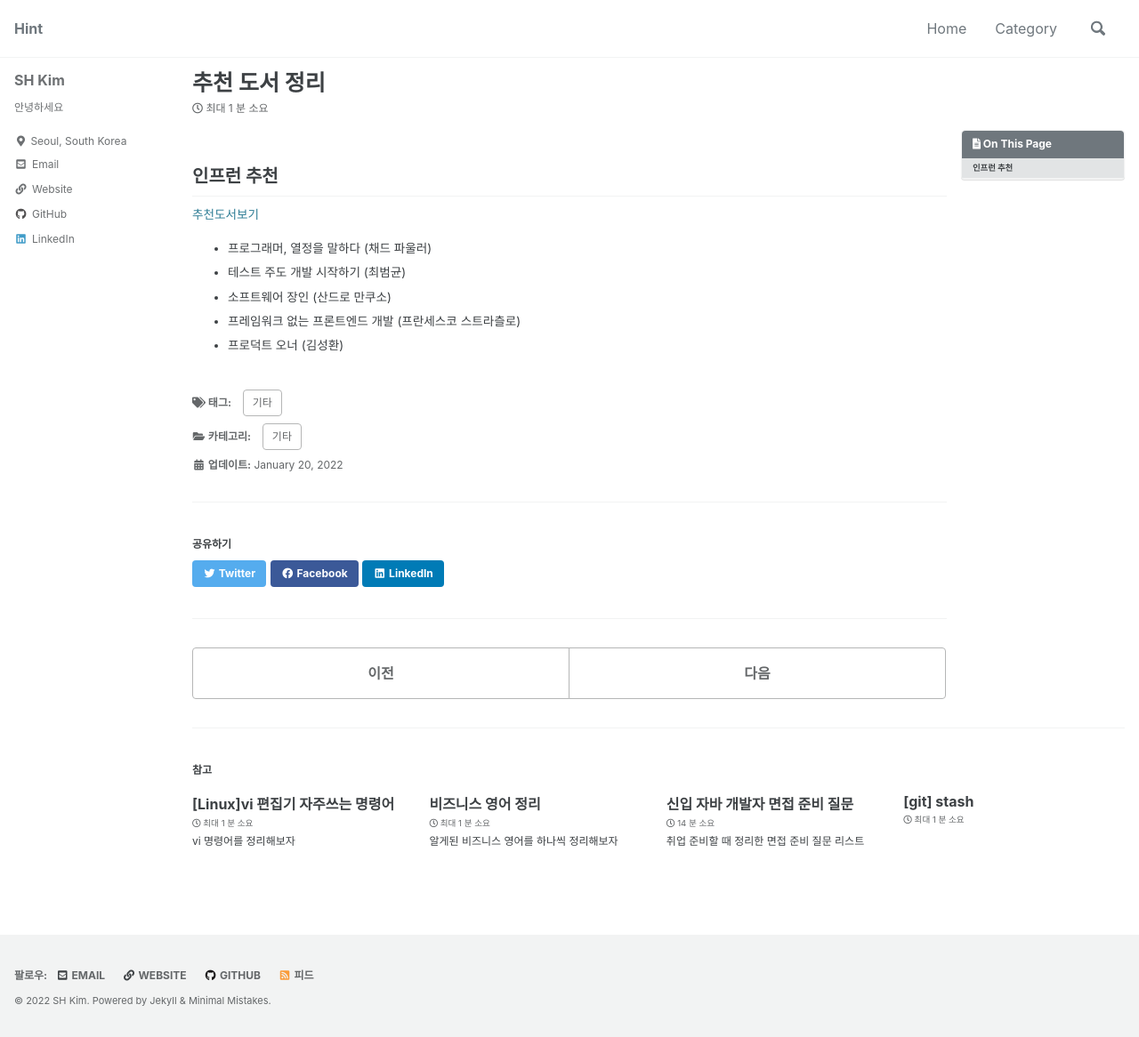
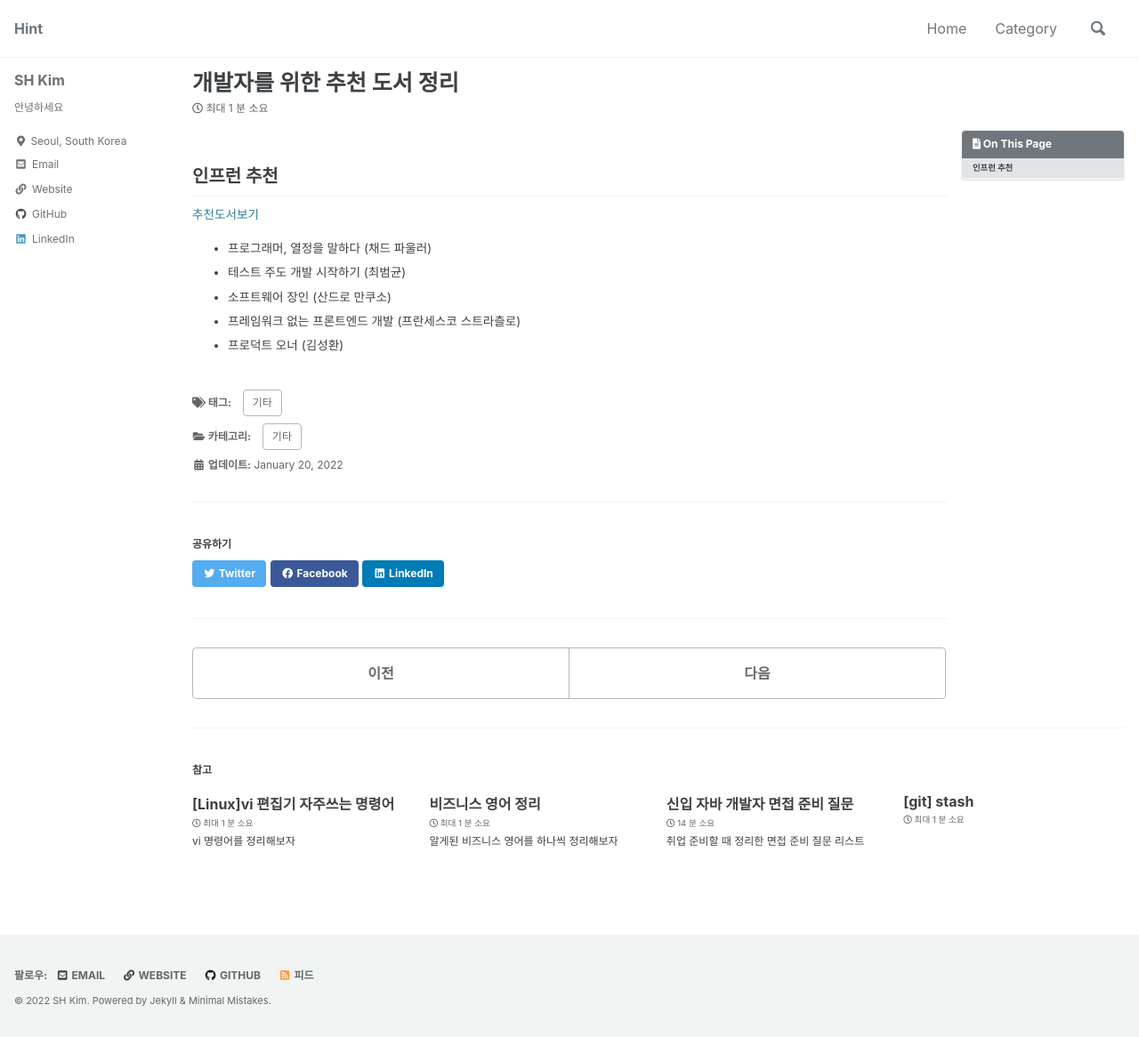
Before and after one commit to shkim-123/shkim-123.github.io, a Jekyll site: the page built from _posts/2022-01-20-book-list.md, in a window 1280 px wide. Shown: the whole page at 89% size. Built offline with Jekyll 4.4.1, drawn with Linux system fonts in a browser that asks for light colours; cached includes are drawn as plain includes.

Commit message:
Update 2022-01-20-book-list.md

```diff
--- a/_posts/2022-01-20-book-list.md
+++ b/_posts/2022-01-20-book-list.md
@@ -1,6 +1,6 @@
 ---
 layout: single
-title:  "추천 도서 정리"
+title:  "개발자를 위한 추천 도서 정리"
 excerpt: "올해 읽어볼 책 정리"
 
 categories:
```
